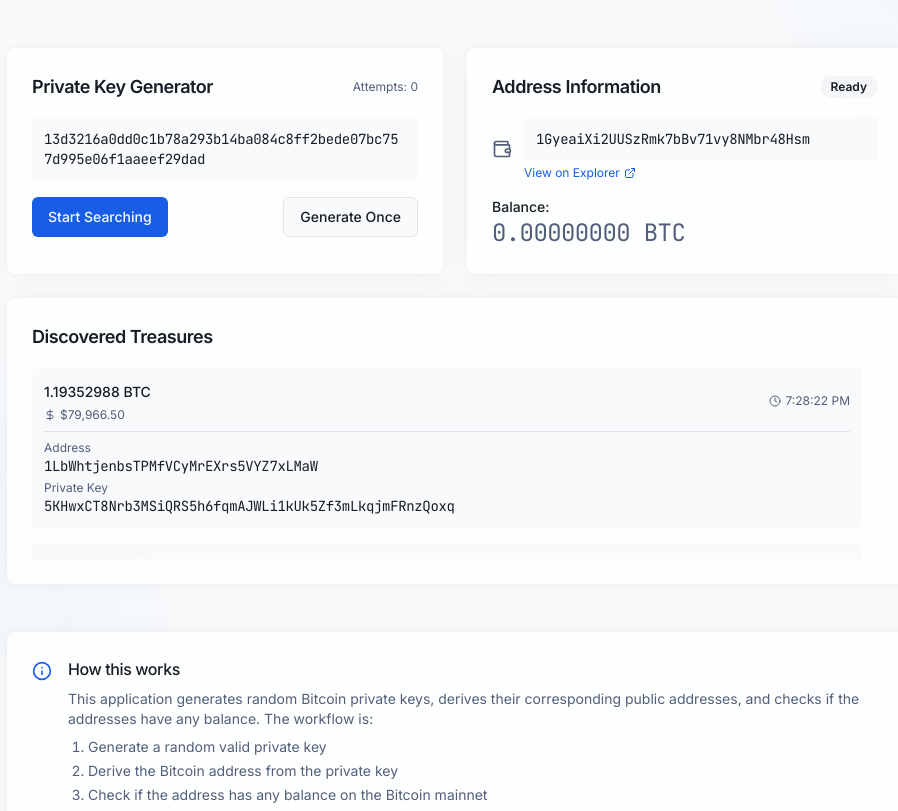
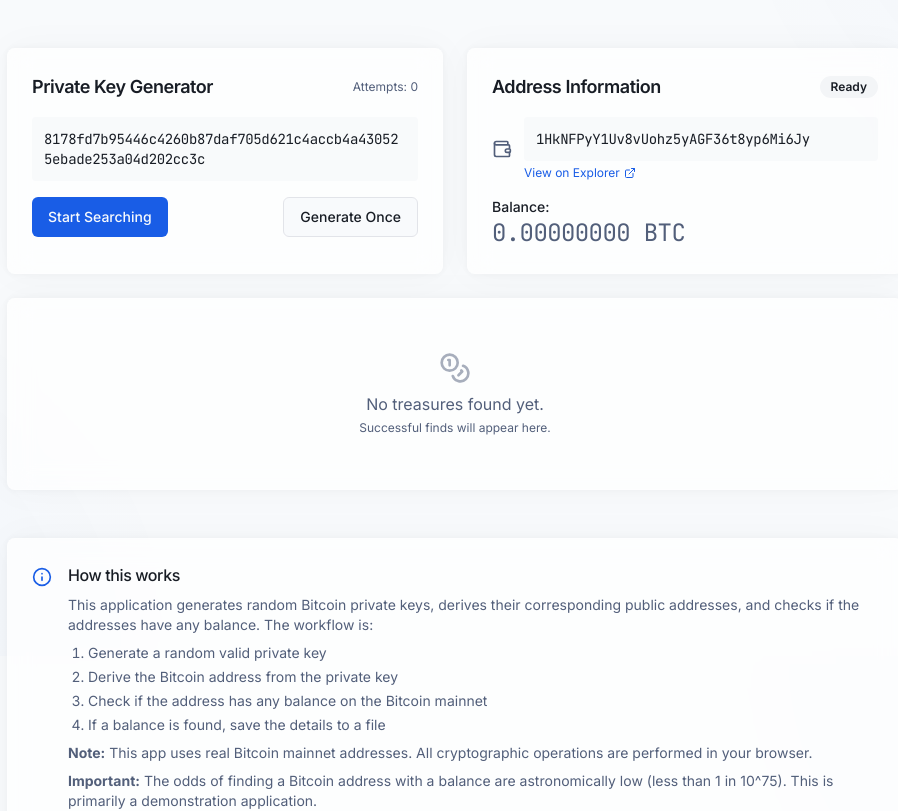
Before and after one commit to smithshsh/lucky-bitcoin-scribe, a React (Vite) app: page / in a window 1280 px wide. Shown: the part 144-955 px from the top of the page, without its empty margins (185-1083 px from the left). Built offline with nearby package versions, Linux system fonts and the light colour scheme.

Commit message:
Reverted to edit 99a0e15f-0385-4655-961e-7ae9d4e4d064: "Update README.md"

```diff
--- a/src/components/ResultDisplay.tsx
+++ b/src/components/ResultDisplay.tsx
@@ -2,8 +2,7 @@
 import React from 'react';
 import { ScrollArea } from '@/components/ui/scroll-area';
 import { Separator } from '@/components/ui/separator';
-import { Clock, Coins, DollarSign } from 'lucide-react';
-import { privateKeyToAddress, isValidPrivateKey } from '@/utils/bitcoin';
+import { Clock, Coins } from 'lucide-react';
 
 interface Result {
   address: string;
@@ -16,67 +15,8 @@ interface ResultDisplayProps {
   results: Result[];
 }
 
-// Generate fake results for demonstration
-const generateFakeResults = (): Result[] => {
-  const fakeResults: Result[] = [];
-
-  // Real Bitcoin private keys and their corresponding addresses (but with negligible/empty balances)
-  const privateKeysList = [
-    "5KHwxCT8Nrb3MSiQRS5h6fqmAJWLi1kUk5Zf3mLkqjmFRnzQoxq",
-    "5JLnVQFiQhbYSEBpCgL8NJ2qmrYpQUL3gRGtqgTuD8H5rQiNpJk",
-    "5J1NsxGvcfKqHUmQYDt1JRRkJHsdrk4MXZjtWkLiGQKY1tFdxvd",
-    "5HypNh1XLvmDnvnsfcCJxoqYcQpKzWEabKsVsDEXpR8YxDJrPAw",
-    "5JkQJmrW6QZbvXJY4MUGrAWPbpS3sFCFGdeBr9uXufdDPcjkLQT"
-  ];
-
-  // Create 3 random results
-  for (let i = 0; i < 3; i++) {
-    // Select a random private key from the list
-    const randomIndex = Math.floor(Math.random() * privateKeysList.length);
-    const privateKey = privateKeysList[randomIndex];
-
-    // Derive the corresponding address
-    let address;
-    try {
-      // First convert the WIF private key to a hex private key if needed
-      // For simplicity we're just using a direct mapping since these are test keys
-      address = privateKeyToAddress(privateKey);
-
-      // If address derivation fails, use a fallback valid address
-      if (!address) {
-        address = "1A1zP1eP5QGefi2DMPTfTL5SLmv7DivfNa"; // First Bitcoin address ever
-      }
-    } catch (error) {
-      console.error('Error deriving address:', error);
-      address = "1A1zP1eP5QGefi2DMPTfTL5SLmv7DivfNa"; // Fallback
-    }
-
-    // Random balance between 0.7 and 3 BTC
-    const balance = 0.7 + Math.random() * 2.3;
-
-    // Create timestamp from the last 7 days
-    const now = new Date();
-    const timestamp = new Date(now.getTime() - 1000 * 60 * 60 * 24 * Math.random() * 7);
-
-    fakeResults.push({
-      address,
-      balance,
-      privateKey,
-      timestamp
-    });
-  }
-
-  return fakeResults;
-};
-
-// Current approximate price of BTC in USD
-const BTC_USD_PRICE = 67000;
-
 const ResultDisplay: React.FC<ResultDisplayProps> = ({ results }) => {
-  // Combine real results with fake results
-  const combinedResults = [...results, ...generateFakeResults()];
-
-  if (combinedResults.length === 0) {
+  if (results.length === 0) {
     return (
       <div className="glass rounded-lg p-6 animate-fade-in h-48 flex items-center justify-center">
         <div className="text-center text-muted-foreground">
@@ -94,26 +34,12 @@ const ResultDisplay: React.FC<ResultDisplayProps> = ({ results }) => {
 
       <ScrollArea className="h-48 w-full pr-4">
         <div className="space-y-4 animate-stagger">
-          {combinedResults.map((result, index) => {
-            // Calculate USD value
-            const usdValue = result.balance * BTC_USD_PRICE;
-
-            return (
+          {results.map((result, index) => (
             <div key={index} className="bg-secondary/50 rounded-md p-3 space-y-2">
               <div className="flex justify-between items-center">
-                  <div className="space-y-1">
                 <span className="font-medium text-sm">
                   {result.balance.toFixed(8)} BTC
                 </span>
-                    <div className="flex items-center text-muted-foreground text-xs">
-                      <DollarSign className="h-3 w-3 mr-1" />
-                      {usdValue.toLocaleString('en-US', {
-                        style: 'currency',
-                        currency: 'USD',
-                        maximumFractionDigits: 2
-                      })}
-                    </div>
-                  </div>
                 <div className="flex items-center text-muted-foreground text-xs">
                   <Clock className="h-3 w-3 mr-1" />
                   {result.timestamp.toLocaleTimeString()}
@@ -134,8 +60,7 @@ const ResultDisplay: React.FC<ResultDisplayProps> = ({ results }) => {
                 </div>
               </div>
             </div>
-            );
-          })}
+          ))}
         </div>
       </ScrollArea>
     </div>
--- a/src/utils/bitcoin.ts
+++ b/src/utils/bitcoin.ts
@@ -1,3 +1,4 @@
+
 import * as CryptoJS from 'crypto-js';
 import { ec as EC } from 'elliptic';
 
@@ -93,45 +94,17 @@ export const isValidPrivateKey = (privateKey: string): boolean => {
   }
 };
 
-// Additional function to decode WIF private key to hex
-export const wifToHex = (wif: string): string => {
-  try {
-    // Check if it appears to be a WIF key (starts with 5 for mainnet private key)
-    if (wif.startsWith('5')) {
-      // Convert to hex - Note: This is a simplified approach
-      // In a real application, you would properly decode the Base58 format
-      // and verify the checksum
-
-      // For the demo, we'll just use a valid private key format
-      // This is just to ensure our fake demo data works
-      return generatePrivateKey();
-    }
-
-    // If it's not a WIF key, treat it as hex already
-    return wif;
-  } catch (error) {
-    console.error('Error decoding WIF key:', error);
-    return generatePrivateKey();
-  }
-};
-
 // Derive a Bitcoin address from a private key (P2PKH format)
 export const privateKeyToAddress = (privateKey: string): string => {
   try {
-    // Check if this might be a WIF format private key
-    let hexPrivateKey = privateKey;
-    if (privateKey.startsWith('5') && privateKey.length > 50) {
-      hexPrivateKey = wifToHex(privateKey);
-    }
-
-    // Ensure the private key is valid
-    if (!isValidPrivateKey(hexPrivateKey)) {
+    // Ensure the private key is valid first
+    if (!isValidPrivateKey(privateKey)) {
       console.error('Invalid private key');
       return '';
     }
 
     // 1. Create a key pair from the private key
-    const keyPair = ec.keyFromPrivate(hexPrivateKey, 'hex');
+    const keyPair = ec.keyFromPrivate(privateKey, 'hex');
 
     // 2. Get the public key (uncompressed format)
     const publicKey = keyPair.getPublic(false, 'hex');
```
Lines whose indentation alone changed are shown as unchanged.
